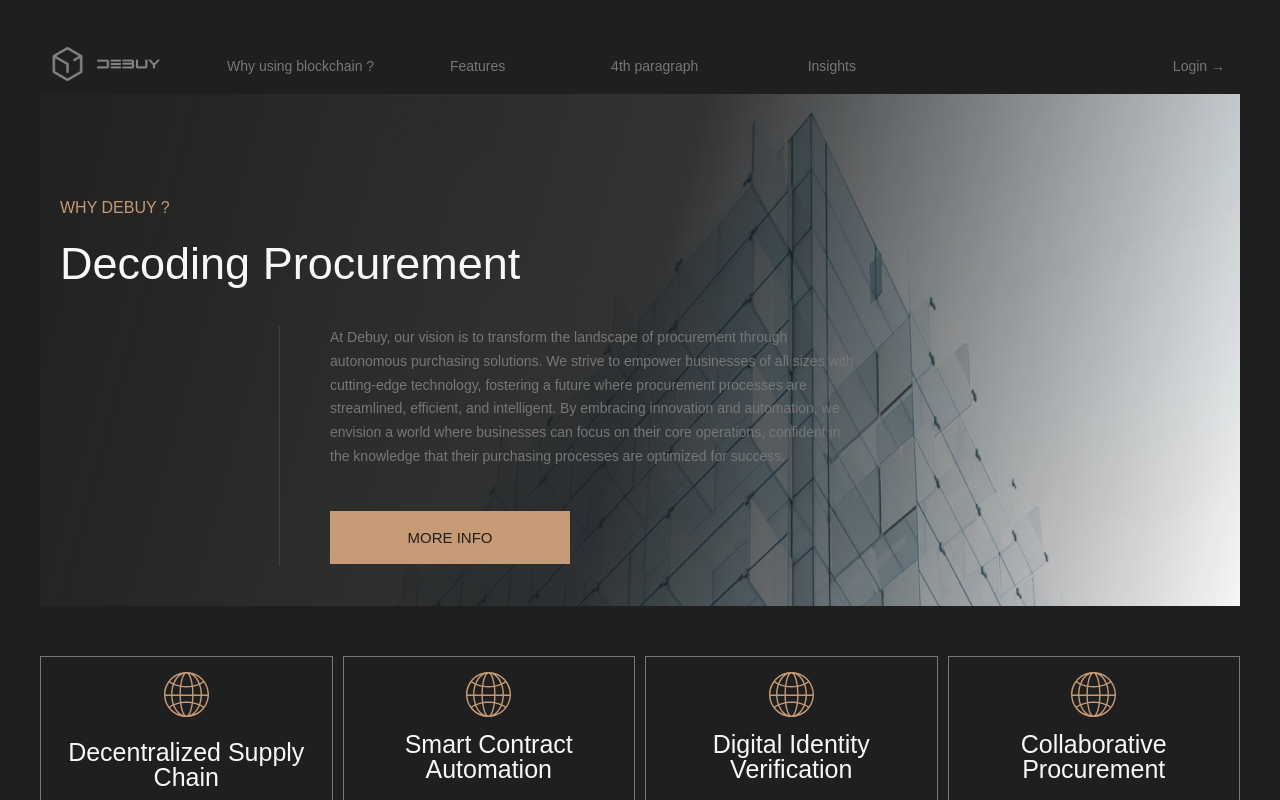
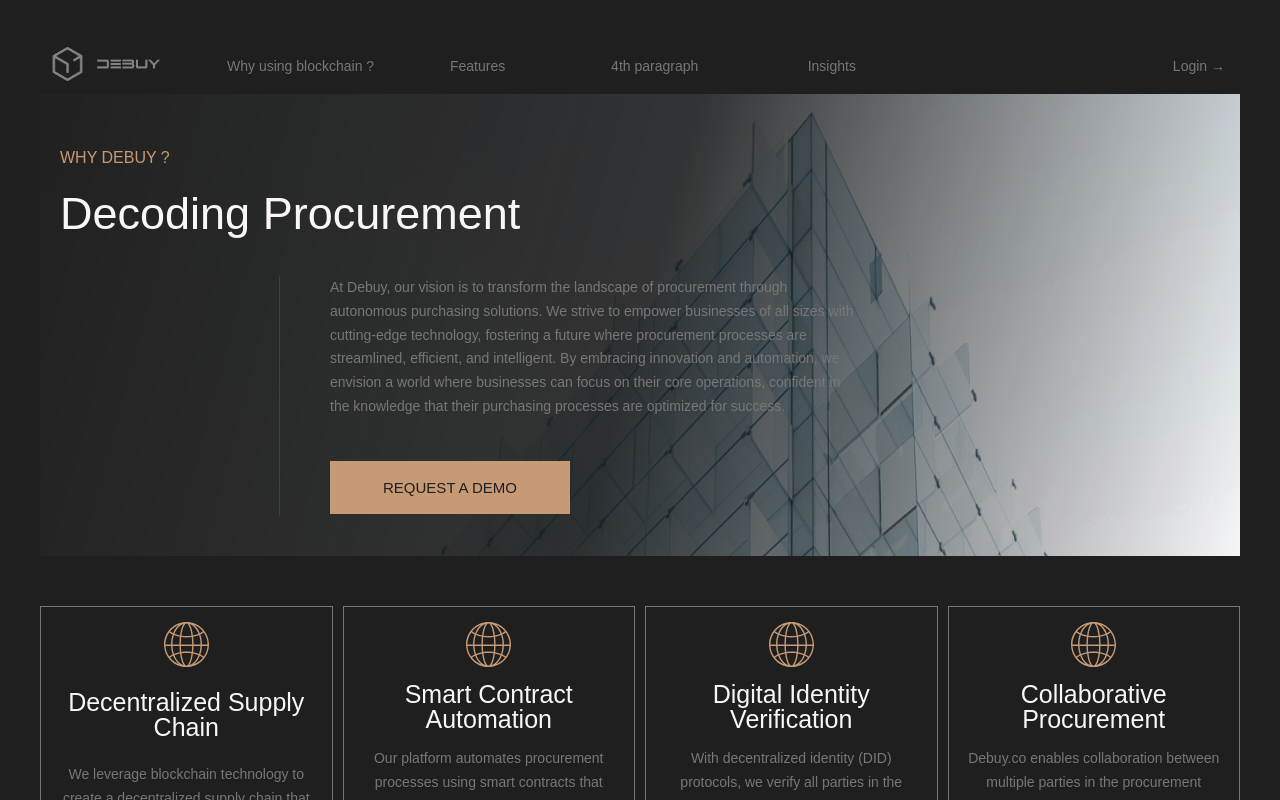
Before and after one commit to debuy-co/debuy-landingpage2, a React (Create React App) app: page / in a window 1280 px wide. Shown: the top 800 px of the page. Built offline with nearby package versions, Linux system fonts and the light colour scheme; a web font is replaced by a local one.

Commit message:
sistemato Heading

```diff
--- a/src/components/Heading.js
+++ b/src/components/Heading.js
@@ -6,13 +6,23 @@ function Heading() {
   const title3 =
     "At Debuy, our vision is to transform the landscape of procurement through autonomous purchasing solutions. We strive to empower businesses of all sizes with cutting-edge technology, fostering a future where procurement processes are streamlined, efficient, and intelligent. By embracing innovation and automation, we envision a world where businesses can focus on their core operations, confident in the knowledge that their purchasing processes are optimized for success.";
 
+  function handleScroll() {
+    window.scroll({
+      top: document.body.offsetHeight,
+      left: 0,
+      behavior: "smooth",
+    });
+  }
+
   return (
     <section className="home">
       <h3 className="heading-3 home__order1">{title1}</h3>
       <h1 className="heading-1 home__order2">{title2}</h1>
       <h5 className="heading-5 home__order3">{title3}</h5>
       <div class="vl"></div>
-      <button className="btn-light btn-light-home">more info</button>
+      <button onClick={handleScroll} className="btn-light btn-light-home">
+        Request a demo
+      </button>
       {/* I think at the moment we don't need this additional buttom
       <button className="btn-dark btn-dark-home">more info</button>*/}
     </section>
--- a/src/sass/pages/_home.scss
+++ b/src/sass/pages/_home.scss
@@ -8,7 +8,7 @@
     url(../../assets/img/background_block2.jpg);
   background-size: cover;
 
-  padding-top: 10rem;
+  padding-top: 5rem;
   display: grid;
   grid-column-gap: 5rem;
   align-items: flex-start; //in order to have them not to expand on all available space
```
